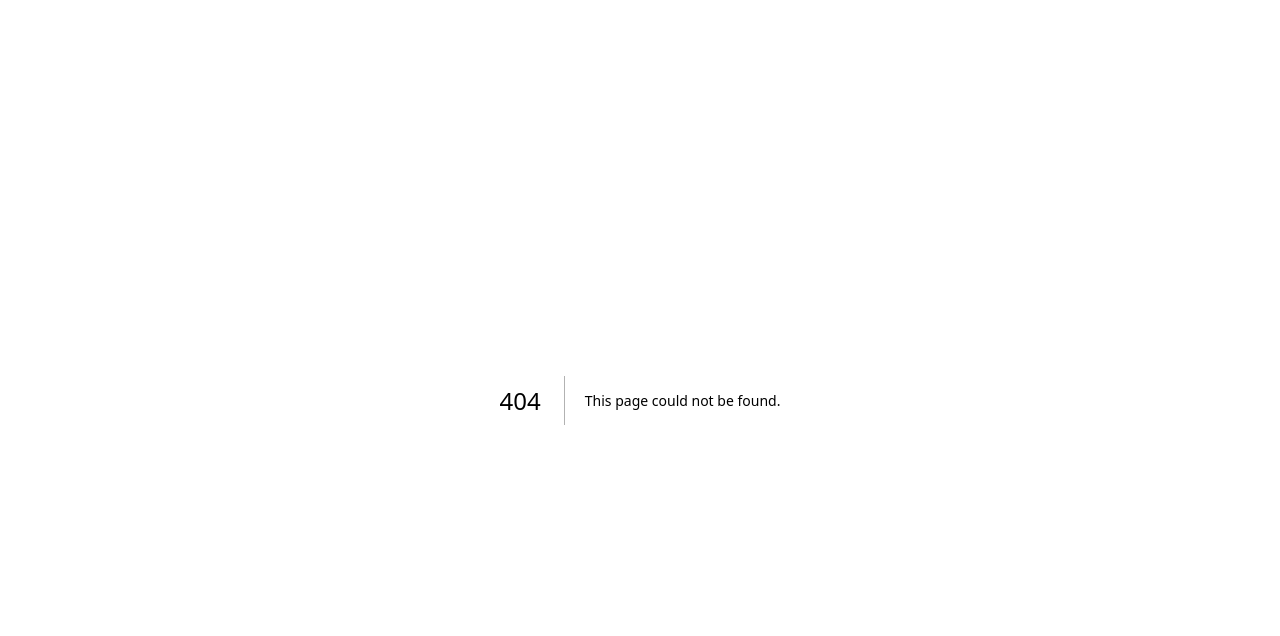
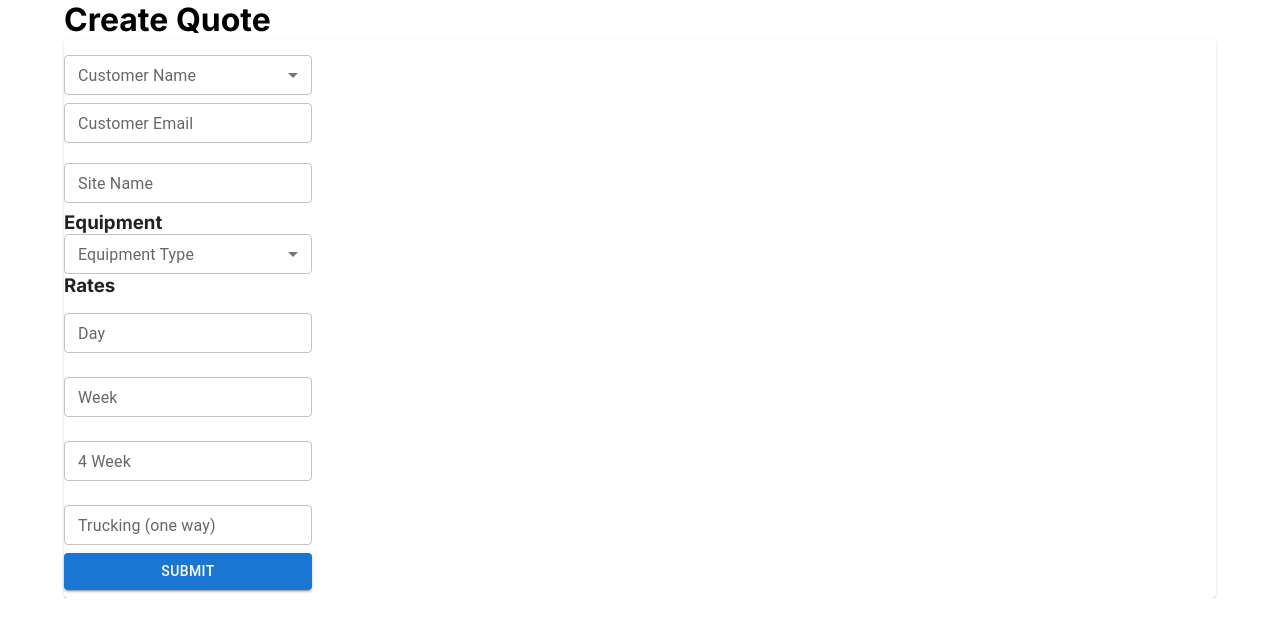
Before and after one commit to swarleyhd2/rentalsoft, a Next.js app: page /quote in a window 1280 px wide. Before the commit this address had no page. Shown: the top 636 px of the page. Built offline with nearby package versions, Linux system fonts and the light colour scheme.

Commit message:
added qbconnect

```diff
--- a/package.json
+++ b/package.json
@@ -11,10 +11,12 @@
   "dependencies": {
     "@emotion/react": "^11.11.1",
     "@emotion/styled": "^11.11.0",
+    "@google-cloud/secret-manager": "^5.0.1",
     "@mui/material": "^5.14.5",
     "eslint": "8.47.0",
     "eslint-config-next": "13.4.15",
     "firebase": "^10.2.0",
+    "intuit-oauth": "^4.0.0",
     "next": "13.4.15",
     "react": "18.2.0",
     "react-dom": "18.2.0"
--- a/src/app/globals.css
+++ b/src/app/globals.css
@@ -4,10 +4,10 @@
   --font-mono: ui-monospace, Menlo, Monaco, 'Cascadia Mono', 'Segoe UI Mono',
     'Roboto Mono', 'Oxygen Mono', 'Ubuntu Monospace', 'Source Code Pro',
     'Fira Mono', 'Droid Sans Mono', 'Courier New', monospace;
-
+/*
   --foreground-rgb: 0, 0, 0;
   --background-start-rgb: 214, 219, 220;
-  --background-end-rgb: 255, 255, 255;
+  --background-end-rgb: 255, 255, 255; */
 
   --primary-glow: conic-gradient(
     from 180deg at 50% 50%,
--- /dev/null
+++ b/src/app/quote/page.jsx
@@ -0,0 +1,65 @@
+'use client'
+import { Button, Container, Divider, FormControl, FormGroup, FormLabel, Paper, Select, TextField, MenuItem, InputLabel } from '@mui/material'
+import React from 'react'
+
+const equipmentTypes = [
+    {
+        value: '19scissor',
+        label: "19' Scissor Lift"
+    },
+    {
+        value: '26scissor',
+        label: "26' Scissor Lift"
+    }
+]
+export default function page() {
+  return (
+    <>
+        <Container>
+            <h1>Create Quote</h1>
+            <Paper>
+            <FormControl margin="normal">
+                <FormGroup>
+                   <InputLabel id='customer-select-label' size='small'>Customer Name</InputLabel>
+                    <Select size='small' margin='dense' labelId='customer-select-label' label='Customer Name' variant='outlined'>
+                        <MenuItem value={10}>Ten</MenuItem>
+                        <MenuItem value={20}>Twenty</MenuItem>
+                        <MenuItem value={30}>Thirty</MenuItem>
+                    </Select>
+                    <TextField size='small' margin='dense' label='Customer Email'></TextField>
+                    <TextField size='small' margin='normal' label='Site Name'></TextField>
+                </FormGroup>
+                <FormGroup>
+                    <h3>Equipment</h3>
+                    <TextField
+                        select
+                        label="Equipment Type"
+                        size='small'
+                    >
+                        {equipmentTypes.map((option) => (
+                            <MenuItem key={option.value} value={option.value}>
+                                {option.label}
+                            </MenuItem>
+                        ))}
+                    </TextField>
+                </FormGroup>
+                <FormGroup>
+                    <h3>Rates</h3>
+
+                    <TextField size='small' margin='normal' label='Day'></TextField>
+
+                    <TextField size='small' margin='normal' label='Week'></TextField>
+
+                    <TextField size='small' margin='normal' label='4 Week'></TextField>
+
+                    <TextField size='small' margin='normal' label='Trucking (one way)'></TextField>
+                </FormGroup>
+                <Button variant="contained" fullWidth>Submit</Button>
+
+            </FormControl>
+
+            </Paper>
+    </Container>
+    </>
+  )
+}
--- a/src/firebase/auth/signin.jsx
+++ b/src/firebase/auth/signin.jsx
@@ -1,7 +1,5 @@
 import firebase_app from "../config";
 import {getAuth, getRedirectResult, GoogleAuthProvider, signInWithRedirect} from "firebase/auth";
-
-
 
 export default async function googleSignIn() {
     const provider = new GoogleAuthProvider();
```
Also changed, not shown: src/intuit/qbConnect.jsx (added, +15 -0 lines), 1 other file (tests, documents, lock files or other folders).
